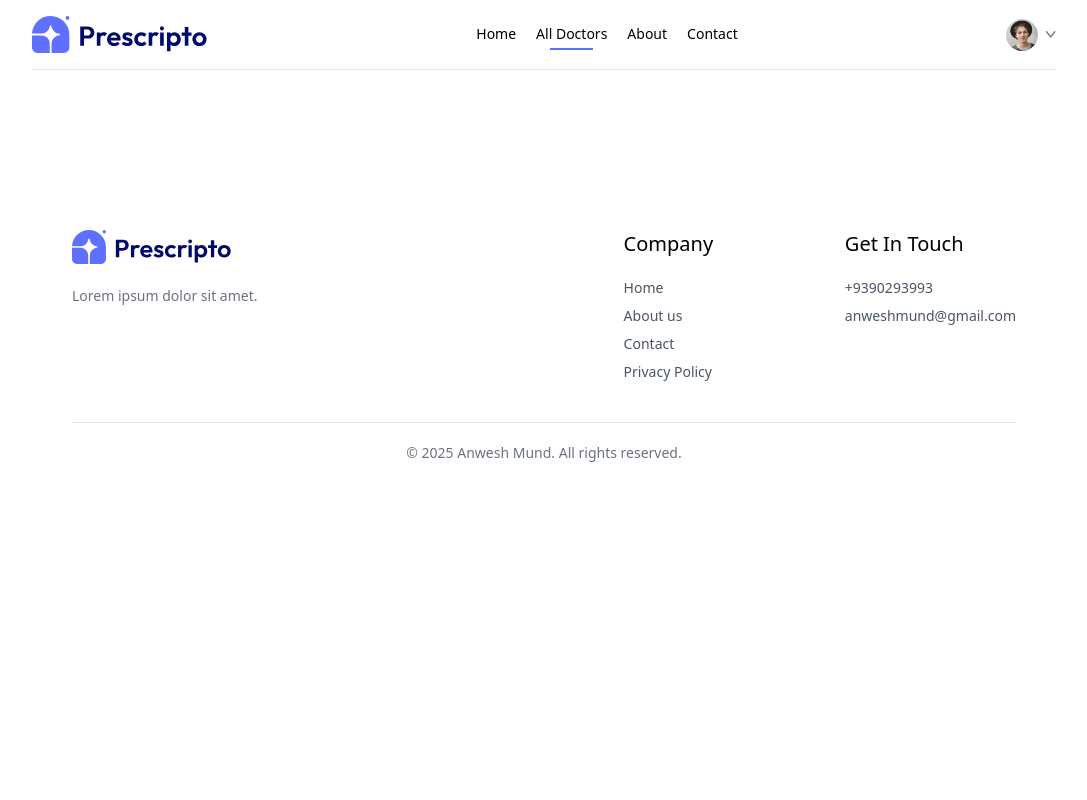
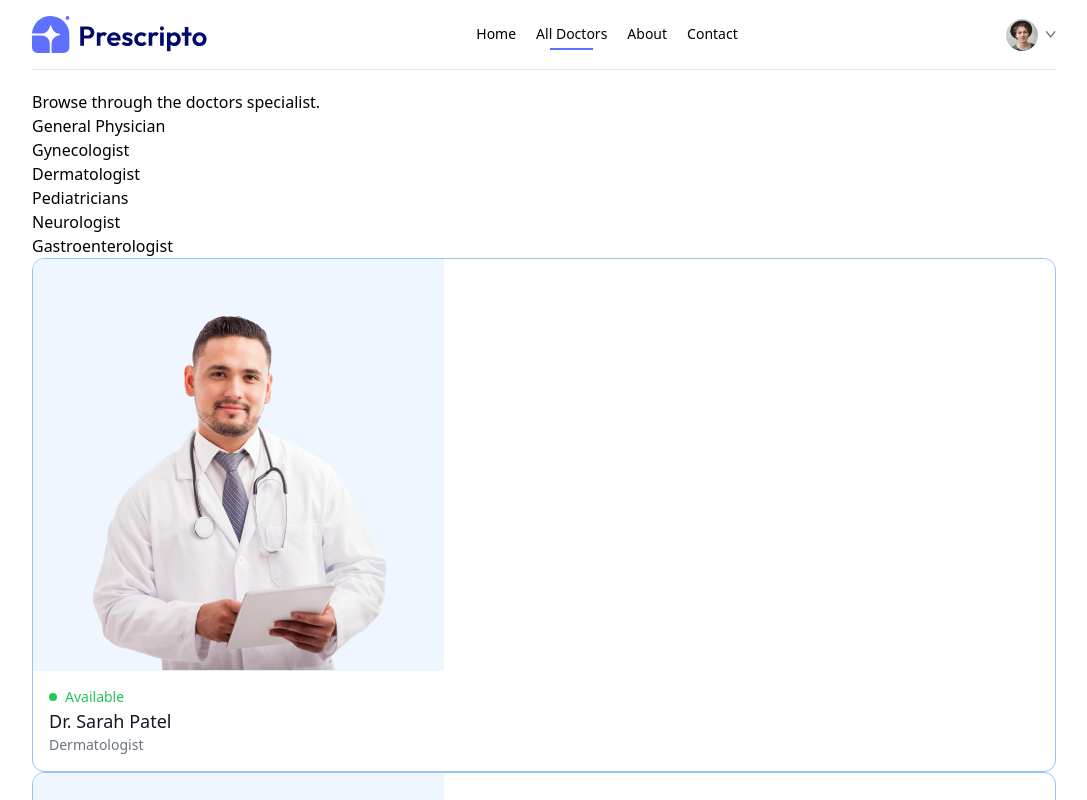
Before and after one commit to anweshmund/med-book, a React (Vite) app in the folder med-front/: page /doctors/Dermatologist in a window 1280 px wide. Shown: the top 800 px of the page, without its empty margins (96-1183 px from the left). Built offline with nearby package versions, Linux system fonts and the light colour scheme.

Commit message:
work on DOCTOR PAGE

```diff
--- a/med-front/src/component/Navbar.jsx
+++ b/med-front/src/component/Navbar.jsx
@@ -9,7 +9,7 @@
 
   return (
     <div className='flex items-center justify-between text-sm py-4 mb-5 border-b border-b-grey-400'>
-      <img className='w-44 cursor-pointer  ' src={assets.logo} alt="" />
+      <img onClick={()=>navigate('/')} className='w-44 cursor-pointer  ' src={assets.logo} alt="" />
       <ul className='hidden md:flex items-start gap-5 font-medium '>
         <NavLink to = '/'>
             <li className='py-1'>
--- a/med-front/src/component/TopDoc.jsx
+++ b/med-front/src/component/TopDoc.jsx
@@ -1,10 +1,10 @@
 import React, { useContext } from 'react'
 import { useNavigate } from 'react-router-dom'
-import { AppContext } from '../context/AppContext'   // ✅ use the correct name
+import { AppContext } from '../context/AppContext'
 
 const TopDoc = () => {
   const navigate = useNavigate()
-  const { doctors } = useContext(AppContext)  // ✅ use AppContext
+  const { doctors } = useContext(AppContext)
 
   return (
     <div className='flex flex-col items-center gap-4 my-16 text-gray-900 md:mx-10'>
@@ -15,7 +15,7 @@
       <div className='w-full grid grid-cols-auto gap-4 pt-5 gap-y-6 px-3 sm:px-0'>
         {doctors.slice(0, 10).map((item) => (
           <div
-            key={item._id}   // ✅ better to use unique _id instead of index
+            key={item._id}
             onClick={() => navigate(`/appointments/${item._id}`)}
             className='border border-blue-300 rounded-xl overflow-hidden cursor-pointer hover:translate-y-[-10px] transition-all duration-500'
           >
--- a/med-front/src/pages/Doctor.jsx
+++ b/med-front/src/pages/Doctor.jsx
@@ -1,9 +1,57 @@
-import React from 'react'
+import React, { useContext, useState, useEffect } from 'react'
+import { useParams, useNavigate } from 'react-router-dom'
+import { AppContext } from '../context/AppContext'
 
 const Doctor = () => {
+  const { speciality } = useParams()
+  const { doctors } = useContext(AppContext)
+  const [filterDoc, setFilterDoc] = useState([])
+  const navigate = useNavigate()
+
+  const applyFilter = () => {
+    if (speciality) {
+      setFilterDoc(doctors.filter(doc => doc.speciality === speciality))
+    } else {
+      setFilterDoc(doctors)
+    }
+  }
+
+  useEffect(() => {
+    applyFilter()
+  }, [doctors, speciality])
+
   return (
     <div>
-
+      <p>Browse through the doctors specialist.</p>
+      <div>
+        <div>
+          <p>General Physician</p>
+          <p>Gynecologist</p>
+          <p>Dermatologist</p>
+          <p>Pediatricians</p>
+          <p>Neurologist</p>
+          <p>Gastroenterologist</p>
+        </div>
+        <div>
+          {filterDoc.map((item) => (
+            <div
+            key={item._id}
+            onClick={() => navigate(`/appointments/${item._id}`)}
+            className='border border-blue-300 rounded-xl overflow-hidden cursor-pointer hover:translate-y-[-10px] transition-all duration-500'
+          >
+            <img className='bg-blue-50' src={item.image} alt={item.name} />
+            <div className='p-4'>
+              <div className='flex items-center gap-2 text-sm text-center text-green-500'>
+                <p className='w-2 h-2 bg-green-500 rounded-full'></p>
+                <p>Available</p>
+              </div>
+              <p className='text-gray-900 text-lg font-medium'>{item.name}</p>
+              <p className='text-gray-500 text-sm'>{item.speciality}</p>
+            </div>
+          </div>
+          ))}
+        </div>
+      </div>
     </div>
   )
 }
```
